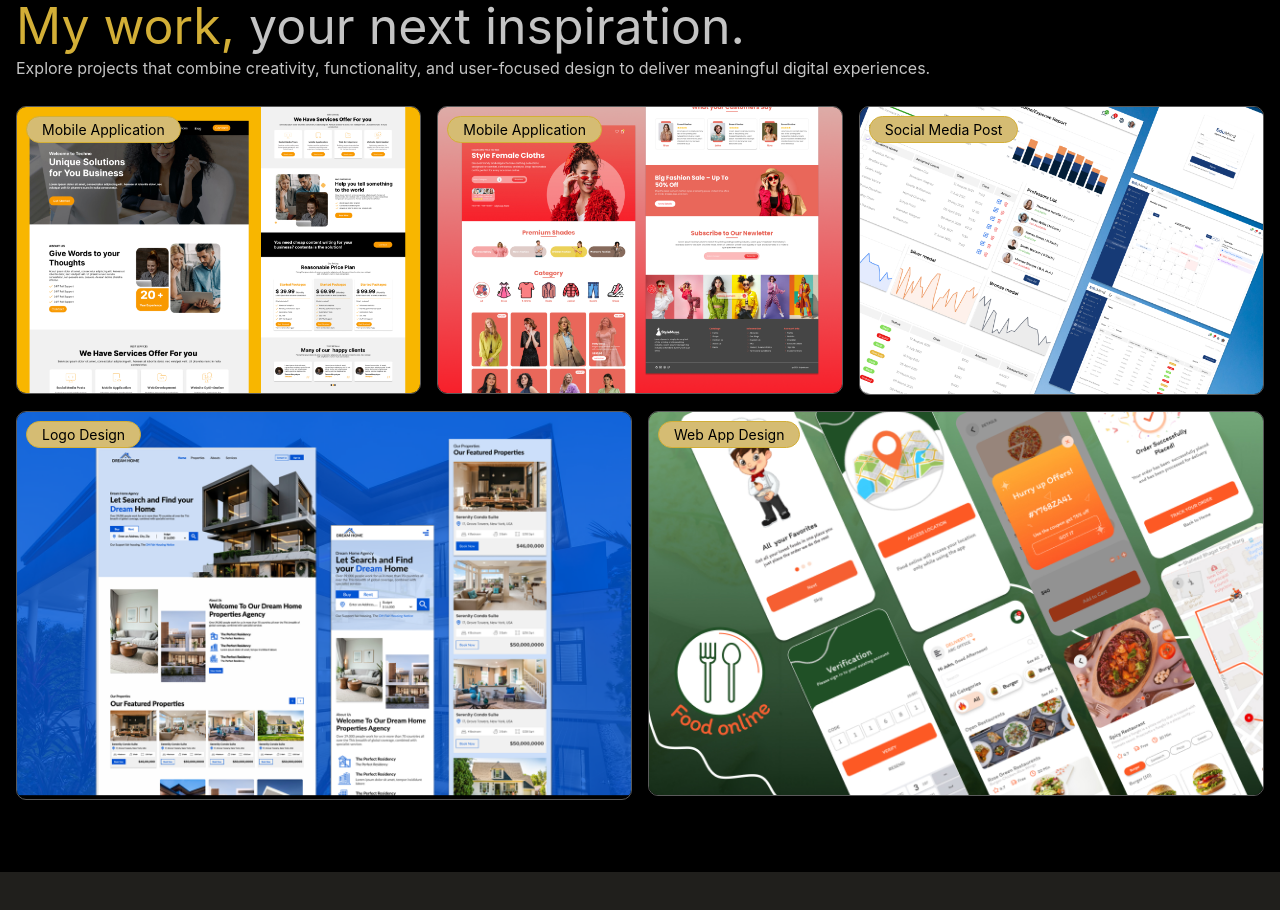
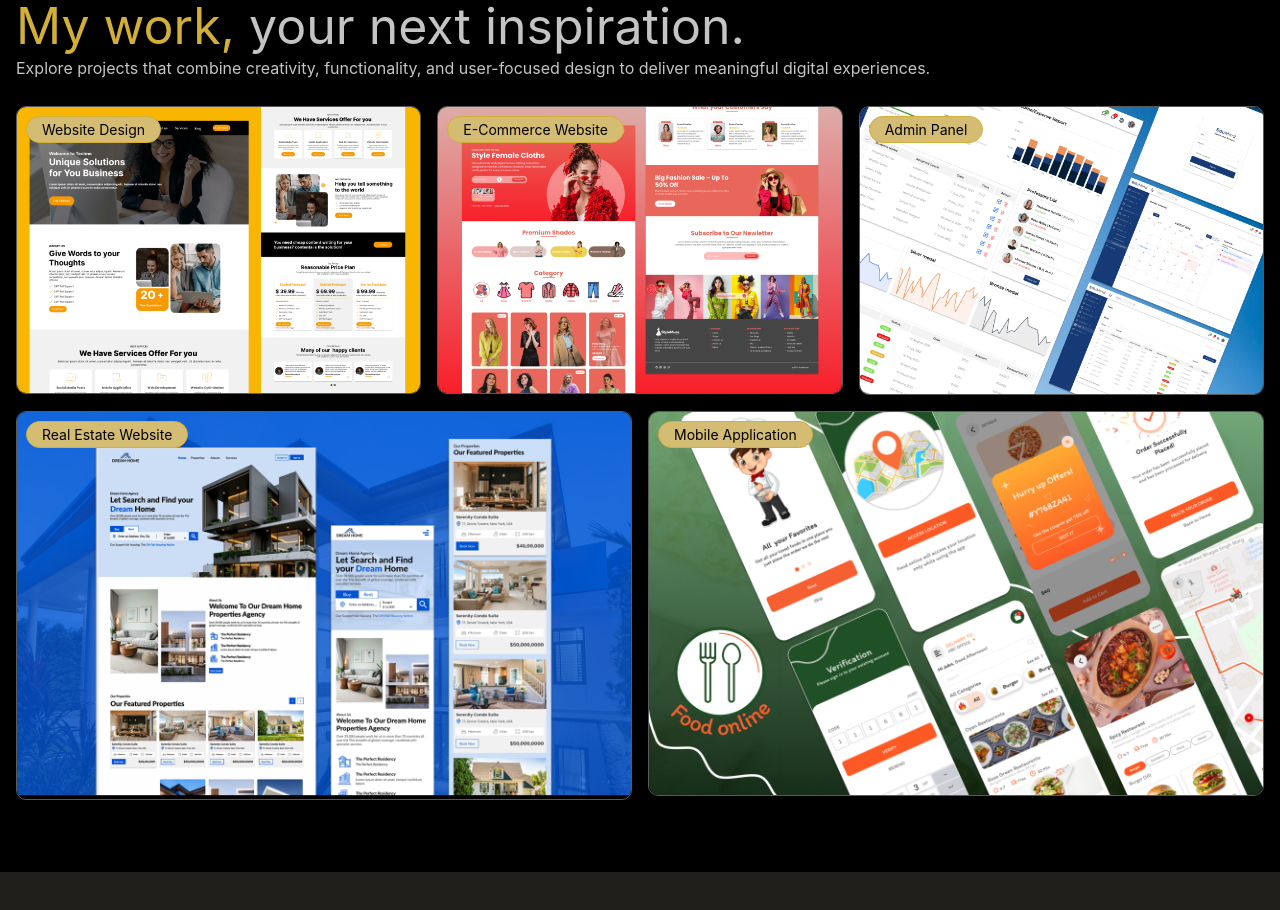
Before and after one commit to Sonam71216/portfolio, a React app: page / in a window 1280 px wide. Shown: the part 2645-3555 px from the top of the page. Built offline with nearby package versions, Linux system fonts and the light colour scheme; the HTML template or start-up script is replaced by a standard one.

Commit message:
Update Projects.jsx

```diff
--- a/src/components/Projects.jsx
+++ b/src/components/Projects.jsx
@@ -16,23 +16,23 @@ function Projects() {
                 <div className="grid grid-cols-1 md:grid-cols-[1fr_1fr_1fr] gap-4">
                     <div className="pro-box mb-4 relative">
                       <img src={Pro1} className="w-[100%] rounded-4" alt="" />
-                    <p className='absolute'>Mobile Application</p>
+                    <p className='absolute'>Website Design</p>
                     </div>
                     <div className="pro-box mb-4 relative">
                       <img src={Pro2} className="w-[100%] rounded-4" alt="" />
-                      <p className='absolute'>Mobile Application</p>
+                      <p className='absolute'>E-Commerce Website</p>
                       </div>
                     <div className="pro-box mb-4 relative">
                       <img src={Pro3} className="w-[100%] rounded-4" alt="" />
-                    <p className='absolute'>Social Media Post</p>
+                    <p className='absolute'>Admin Panel</p>
                     </div>
                 </div>
                 <div className="grid grid-cols-1 md:grid-cols-2 gap-4">
                     <div className="pro-box relative"><img src={Pro5} className="w-[100%] rounded-4" alt="" />
-                    <p className='absolute'>Logo Design</p>
+                    <p className='absolute'>Real Estate Website</p>
                     </div>
                     <div className="pro-box relative"><img src={Pro4} className="w-[100%] rounded-4" alt="" />
-                    <p className='absolute'>Web App Design</p>
+                    <p className='absolute'>Mobile Application</p>
                     </div>
 
                 </div>
```
